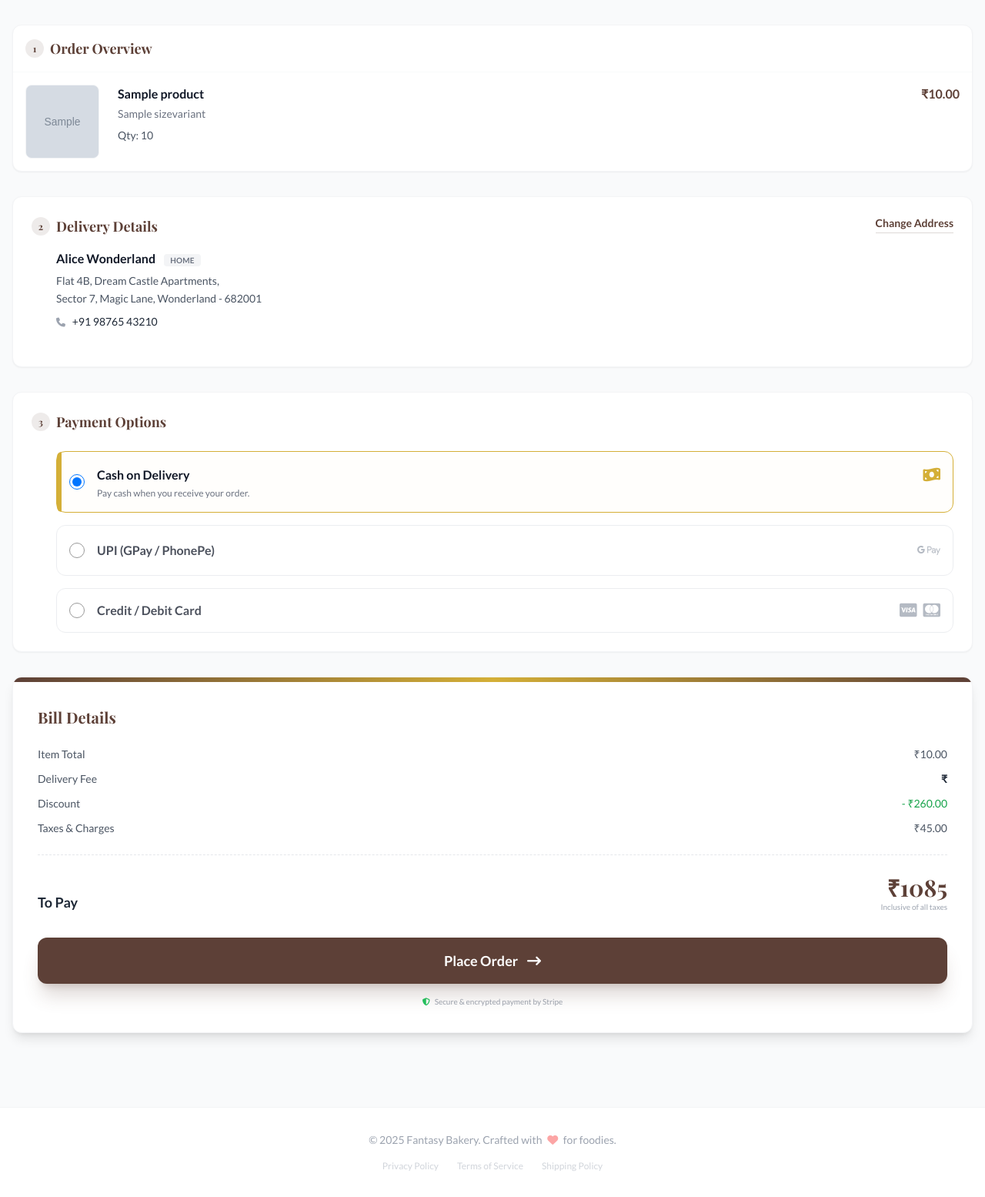
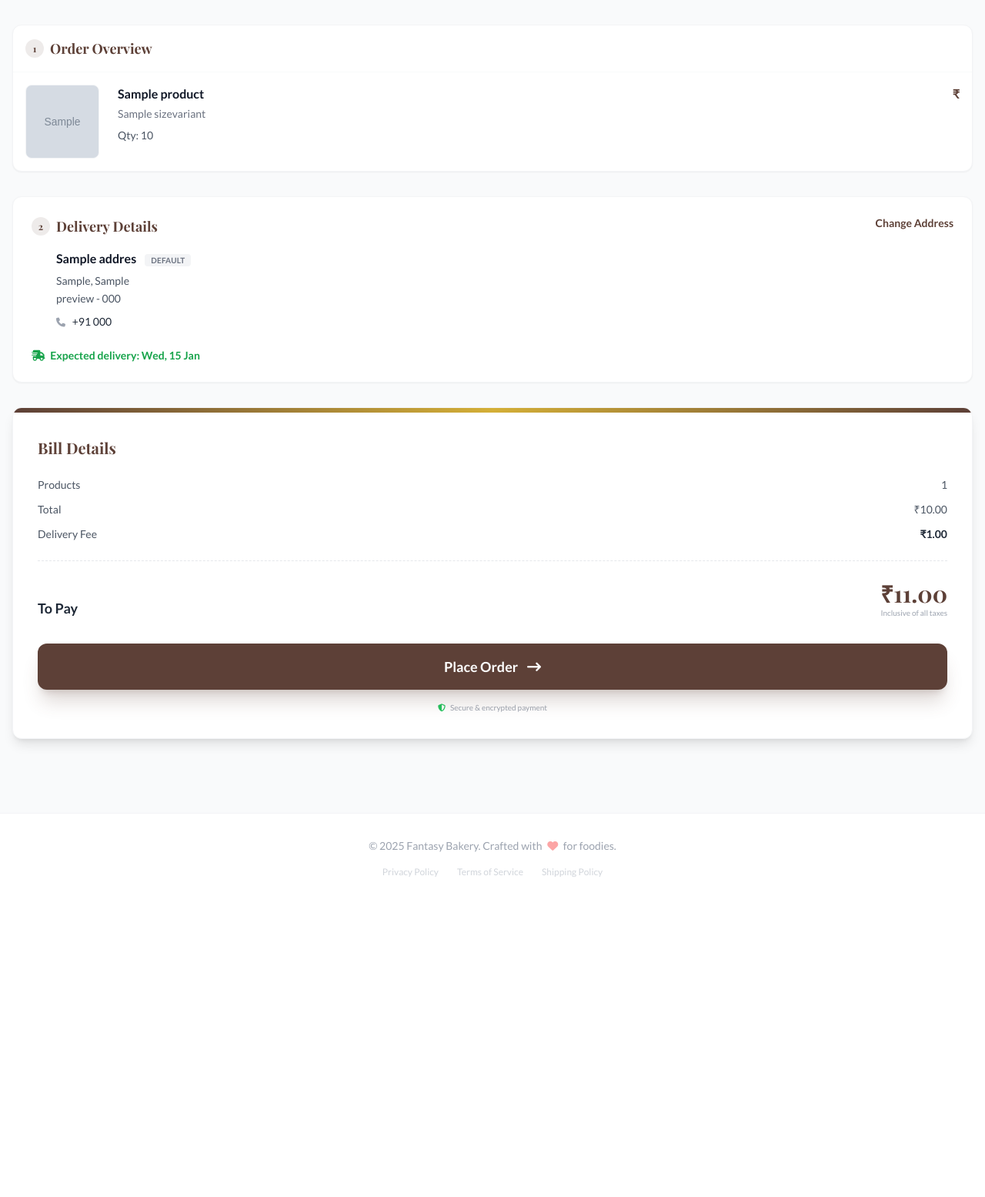
Before and after one commit to nishad-mt/Fantasy-e-commerce-, a Django app: page /order/pay/00000000-0000-0000-0000-000000000001/ in a window 1280 px wide. Shown: the part 73-1628 px from the top of the page at 77% size. After the commit the page ends 1212 px from the top, so only its background shows below. Run offline with Django 5.2, Linux system fonts and the light colour scheme; a user stored in the database is signed in; tables that the repository leaves empty hold one stand-in row (values such as "Sample post"); grey boxes marked "Sample" are stand-in pictures; some libraries are stand-ins or nearby versions; some web fonts are replaced.

Commit message:
Updated checkout, order, and delivery logic for payment integration

```diff
--- a/accounts/templates/user_profile.html
+++ b/accounts/templates/user_profile.html
@@ -4,7 +4,7 @@
 
 
 
-<div class="max-w-5xl mx-auto pt-0 pb-8 px-4">
+<div class="max-w-5xl mx-auto pt-24 pb-8 px-4">
 
   <!-- USER DETAILS CARD -->
   <div class="bg-white rounded-xl shadow-sm border border-gray-100 p-6 mb-6">
--- a/addresses/admin.py
+++ b/addresses/admin.py
@@ -3,5 +3,5 @@ from .models import Address
 
 @admin.register(Address)
 class AddressAdmin(admin.ModelAdmin):
-    list_display = ('user','phone','street','city','pincode','state',)
+    list_display = ('user','phone','is_default','street','city','pincode','state',)
     search_fields = ('user','city')
--- a/cart/models.py
+++ b/cart/models.py
@@ -21,3 +21,9 @@ class CartItem(models.Model):
 
     def __str__(self):
         return f"{self.variant.product.name} - {self.variant.size_name} ({self.quantity})"
+    @property
+    def price(self):
+        return self.variant.price
+    @property
+    def total_price(self):
+        return self.variant.price * self.quantity
--- a/cart/templates/cartlist.html
+++ b/cart/templates/cartlist.html
@@ -124,11 +124,6 @@
     <span class="text-green-600 font-semibold">-₹{{ discount }}</span>
   </div>
 
-  <!-- Tax -->
-  <div class="flex justify-between text-sm py-2 border-b border-dashed">
-    <span class="text-gray-600">Tax & GST</span>
-    <span class="font-semibold text-gray-800">₹{{ tax }}</span>
-  </div>
 
   <!-- Total -->
   <div class="flex justify-between text-lg font-bold py-4 mt-2 border-t">
--- a/cart/views.py
+++ b/cart/views.py
@@ -48,8 +48,7 @@ def cart(request):
 
     delivery_charge = 0 if subtotal > 500 else 40
     discount = 0
-    tax = (subtotal * Decimal("0.05")).quantize(Decimal("0.01"))
-    total = subtotal + tax + delivery_charge - discount
+    total = subtotal + delivery_charge - discount
 
     context = {
         "items": items,
@@ -58,7 +57,6 @@ def cart(request):
         "delivery_charge": delivery_charge,
         "discount": discount,
         "total": total,
-        'tax':tax,
         "item_count":item_count
     }
     return render(request, 'cartlist.html', context)
--- a/order/models.py
+++ b/order/models.py
@@ -8,8 +8,6 @@ class Order(models.Model):
     address = models.ForeignKey(
         "addresses.Address",
         on_delete=models.PROTECT,
-        null=True,
-        blank=True
     )
     STATUS_CHOICES = [
         ("PENDING", "Pending Payment"),
@@ -24,7 +22,7 @@ class Order(models.Model):
     status = models.CharField(max_length=20, choices=STATUS_CHOICES, default="PENDING")
     created_at = models.DateTimeField(auto_now_add=True)
     delivery_charge = models.DecimalField(max_digits=8, decimal_places=2, default=0)
-
+    delivery_date = models.DateField()
 
     def __str__(self):
         return str(self.order_id)
--- a/order/templates/checkout.html
+++ b/order/templates/checkout.html
@@ -79,7 +79,7 @@
                                             {{ item.variant.product.name }}
                                         </h3>
                                         <span class="font-bold text-fantasy-brown">
-                                            ₹{{ item.price|floatformat:2 }}
+                                            ₹{{ item.|floatformat:2 }}
                                         </span>
                                     </div>
                                     <p class="text-sm text-gray-500 mb-2">
@@ -104,29 +104,45 @@
                                         class="bg-fantasy-brown/10 text-fantasy-brown w-6 h-6 rounded-full flex items-center justify-center text-xs">2</span>
                                     Delivery Details
                                 </h2>
-                                <button type="button" onclick="window.location.href='address_form.html'"
-                                    class="text-sm font-bold text-fantasy-brown hover:text-fantasy-gold transition-colors border-b border-fantasy-brown/20 pb-0.5 hover:border-fantasy-gold">
+                                <button type="button"
+                                    onclick="document.getElementById('addressModal').classList.remove('hidden')"
+                                    class="text-sm font-bold text-fantasy-brown hover:text-fantasy-gold transition-colors">
                                     Change Address
                                 </button>
+
                             </div>
 
+                            {% if order.address %}
                             <div class="pl-8 mb-6">
-                                <h3 class="font-bold text-gray-900 text-base mb-1">Alice Wonderland <span
-                                        class="bg-gray-100 text-gray-500 text-[10px] px-2 py-0.5 rounded ml-2 uppercase tracking-wide">Home</span>
+                                <h3 class="font-bold text-gray-900 text-base mb-1">
+                                    {{ order.address.name }}
+                                    <span class="bg-gray-100 text-gray-500 text-[10px] px-2 py-0.5 rounded ml-2 uppercase tracking-wide">
+                                        Default
+                                    </span>
                                 </h3>
+
                                 <p class="text-gray-600 text-sm leading-relaxed mb-2">
-                                    Flat 4B, Dream Castle Apartments, <br>
-                                    Sector 7, Magic Lane, Wonderland - 682001
+                                    {{ order.address.street }}, {{ order.address.city }} <br>
+                                    {{ order.address.state }} - {{ order.address.pincode }}
                                 </p>
+
                                 <p class="text-sm text-gray-800 font-medium">
-                                    <i class="fa-solid fa-phone text-gray-400 mr-1.5 text-xs"></i> +91 98765 43210
+                                    <i class="fa-solid fa-phone text-gray-400 mr-1.5 text-xs"></i>
+                                    +91 {{ order.address.phone }}
                                 </p>
                             </div>
+                            {% else %}
+                            <p class="text-red-500">No delivery address selected</p>
+                            {% endif %}
+                            <p class="text-sm text-green-600 font-semibold mt-2">
+                                <i class="fa-solid fa-truck-fast mr-1"></i>
+                                Expected delivery: {{ order.delivery_date|date:"D, d M" }}
+                            </p>
                         </div>
                     </section>
 
                     <!-- 3. Payment Method -->
-                    <section
+                    <!-- <section
                         class="bg-white rounded-xl shadow-sm border border-gray-100 overflow-hidden hover:shadow-md transition-shadow duration-300">
                         <div class="p-6">
                             <h2 class="text-lg font-serif font-bold text-fantasy-brown flex items-center gap-2 mb-6">
@@ -136,7 +152,7 @@
                             </h2>
 
                             <div class="space-y-4 pl-8">
-                                <!-- COD -->
+                                 COD
                                 <label
                                     class="relative flex items-center p-4 border border-fantasy-gold bg-orange-50/20 rounded-xl cursor-pointer transition-all">
                                     <div class="flex items-center h-5">
@@ -152,12 +168,12 @@
                                         <p class="text-xs text-gray-500 mt-0.5">Pay cash when you receive your order.
                                         </p>
                                     </div>
-                                    <!-- Selected Indicator Strip -->
+                                     Selected Indicator Strip
                                     <div class="absolute left-0 top-0 bottom-0 w-1.5 bg-fantasy-gold rounded-l-xl">
                                     </div>
                                 </label>
 
-                                <!-- UPI -->
+                                 UPI
                                 <label
                                     class="relative flex items-center p-4 border border-gray-200 rounded-xl cursor-pointer hover:border-gray-300 transition-all opacity-75 hover:opacity-100 group hover:bg-gray-50">
                                     <div class="flex items-center h-5">
@@ -174,7 +190,7 @@
                                     </div>
                                 </label>
 
-                                <!-- Card -->
+                                 Card
                                 <label
                                     class="relative flex items-center p-4 border border-gray-200 rounded-xl cursor-pointer hover:border-gray-300 transition-all opacity-75 hover:opacity-100 group hover:bg-gray-50">
                                     <div class="flex items-center h-5">
@@ -195,7 +211,7 @@
                                 </label>
                             </div>
                         </div>
-                    </section>
+                    </section> -->
 
                     <!-- 4. Order Summary (Footer Style) -->
                     <section class="bg-white rounded-xl shadow-lg border border-gray-100 overflow-hidden relative">
@@ -206,52 +222,65 @@
     <h3 class="font-serif font-bold text-xl text-fantasy-brown mb-6">Bill Details</h3>
 
     <div class="space-y-3 text-sm border-b border-dashed border-gray-200 pb-6 mb-6">
+
+        <!-- Item total -->
         <div class="flex justify-between text-gray-600">
-                                    <span>Item Total</span>
-                                    <span>₹{{ order.total_amount|floatformat:2 }}</span>
+            <span>Products</span>
+            <span>
+                {{ order.items.all|length }}
+            </span>
         </div>
+
         <div class="flex justify-between text-gray-600">
-                                    <span class="text-gray-600">Delivery Fee</span>
-                                    {% if delivery_charge == 0 %}
+            <span>Total</span>
+            <span>
+                ₹{{ order.total_amount|floatformat:2 }}
+            </span>
+        </div>
+
+        <!-- Delivery -->
+        <div class="flex justify-between text-gray-600">
+            <span>Delivery Fee</span>
+            {% if order.delivery_charge == 0 %}
                 <span class="text-green-600 font-semibold">Free 🚚</span>
             {% else %}
-                                    <span class="font-semibold text-gray-800">₹{{ delivery_charge }}</span>
+                <span class="font-semibold text-gray-800">
+                    ₹{{ order.delivery_charge|floatformat:2 }}
+                </span>
             {% endif %}
         </div>
-                                <div class="flex justify-between text-gray-600">
-                                    <span>Discount</span>
-                                    <span class="text-green-600 relative">
-                                        - ₹260.00
-                                    </span>
-                                </div>
-                                <div class="flex justify-between text-gray-600">
-                                    <span>Taxes & Charges</span>
-                                    <span>₹45.00</span>
-                                </div>
+
+
     </div>
 
+    <!-- Final total -->
     <div class="flex justify-between items-end mb-8">
         <span class="font-bold text-gray-800 text-lg">To Pay</span>
         <div class="text-right">
-                                    <span class="font-serif font-bold text-3xl text-fantasy-brown">₹1085</span>
+            <span class="font-serif font-bold text-3xl text-fantasy-brown">
+                ₹{{ order.total_amount|add:order.delivery_charge|floatformat:2 }}
+            </span>
             <p class="text-[10px] text-gray-400">Inclusive of all taxes</p>
         </div>
     </div>
 
+    <form method="POST" action="{% url 'place_order' %}">
+        {% csrf_token %}
         <button
             class="w-full py-4 bg-fantasy-brown text-white rounded-xl font-bold text-lg shadow-xl shadow-fantasy-brown/20 hover:bg-opacity-90 hover:shadow-2xl transform hover:-translate-y-0.5 transition-all duration-300 flex justify-center items-center gap-3">
             <span>Place Order</span>
             <i class="fa-solid fa-arrow-right-long"></i>
         </button>
+    </form>
 
     <div class="mt-4 text-center">
-                                <p
-                                    class="text-[10px] text-gray-400 font-medium flex items-center justify-center gap-1.5">
+        <p class="text-[10px] text-gray-400 font-medium flex items-center justify-center gap-1.5">
             <i class="fa-solid fa-shield-halved text-green-500"></i>
-                                    Secure & encrypted payment by Stripe
+            Secure & encrypted payment
         </p>
     </div>
 </div>
+
                     </section>
 
                 </form>
@@ -269,6 +298,47 @@
                 </div>
             </div>
         </footer>
+    </div>
+    <!--------------------------------------------------------------------------------------------------------->
+    <div id="addressModal" class="fixed inset-0 bg-black/40 z-50 hidden flex items-center justify-center">
+
+  <div class="bg-white w-full max-w-lg rounded-xl p-6">
+    <h3 class="text-lg font-bold mb-4">Select Delivery Address</h3>
+
+    <form method="POST" action="{% url 'place_order' %}">
+      {% csrf_token %}
+
+      <div class="space-y-4 max-h-96 overflow-y-auto">
+        {% for addr in addresses %}
+        <label class="flex items-start gap-3 p-4 border rounded-lg cursor-pointer hover:border-fantasy-brown">
+
+          <input type="radio" name="address_id" value="{{ addr.id }}"
+                 {% if order.address and order.address.id == addr.id %}checked{% endif %}>
+
+          <div>
+            <p class="font-bold">{{ addr.name }}</p>
+            <p class="text-sm text-gray-600">
+              {{ addr.street }}, {{ addr.city }}, {{ addr.state }} - {{ addr.pincode }}
+            </p>
+          </div>
+        </label>
+        {% endfor %}
+      </div>
+
+      <div class="mt-6 flex justify-between">
+        <button type="button"
+            onclick="document.getElementById('addressModal').classList.add('hidden')"
+            class="px-4 py-2 border rounded-lg">
+            Cancel
+        </button>
+
+        <button type="submit"
+            class="px-6 py-2 bg-fantasy-brown text-white rounded-lg font-bold">
+            Deliver Here
+        </button>
+      </div>
+    </form>
+  </div>
 
 </div>
 </body>
--- a/order/urls.py
+++ b/order/urls.py
@@ -4,6 +4,7 @@ from . import views
 urlpatterns = [
     path("",views.order,name="order"),
     path("from-cart/", views.create_from_cart, name="create_from_cart"),
+    path("place/", views.place_order, name="place_order"),
     path("pay/<uuid:order_id>/", views.pay_order, name="pay_order"),
     path("checkout-order/",views.checkout,name="checkout"),
     path("order-detail/",views.order_detail,name="order_detail"),
--- a/order/views.py
+++ b/order/views.py
@@ -3,12 +3,25 @@ from django.contrib.auth.decorators import login_required
 from decimal import Decimal
 from cart.models import Cart
 from .models import Order,OrderItem
+from addresses.models import Address
+from django.contrib import messages
+from datetime import date,datetime,timedelta
 
 def order(request):
     return render(request,"order.html")
 
+@login_required
 def checkout(request):
-    return render(request,"checkout.html")
+    addresses = Address.objects.filter(user=request.user)
+    default_address = addresses.filter(is_default=True).first()
+
+    delivery_date = datetime.now().date() + timedelta(days=3)
+
+    return render(request, "checkout.html", {
+        "addresses": addresses,
+        "default_address": default_address,
+        'delivery_date':delivery_date.date()
+    })
 
 def create_from_cart(request):
     cart = get_object_or_404(Cart, user=request.user)
@@ -17,18 +30,32 @@ def create_from_cart(request):
     if not items.exists():
         return redirect('cart:cart')
 
-    subtotal = Decimal("0.00")
+    order_items_total = Decimal("0.00")
+
     for item in items:
-        subtotal += item.variant.price*item.quantity
+        line_total = item.variant.price * item.quantity
+        order_items_total += line_total
 
-    tax = (subtotal * Decimal("0.05")).quantize(Decimal("0.01"))
-    delivery = Decimal("0.00") if subtotal > 500 else Decimal("40.00")
-    total = subtotal + tax + delivery
+    OrderItem.objects.create(
+        order=order,
+        variant=item.variant,
+        quantity=item.quantity,
+        price=item.variant.price  # snapshot taken now
+    )
+
+    delivery = Decimal("0.00") if order_items_total > 500 else Decimal("40.00")
+    total = order_items_total  + delivery
+    default_address = Address.objects.filter(user=request.user, is_default=True).first()
+    delivery_date = date.today() + timedelta(days=3)
+    if not default_address:
+        return redirect("checkout")  # force user to pick/create address
 
     order = Order.objects.create(
         user=request.user,
+        address=default_address,
         total_amount=total,
-        delivery_charge = delivery
+        delivery_charge=delivery,
+        delivery_date=delivery_date
     )
 
     for item in items:
@@ -39,17 +66,61 @@ def create_from_cart(request):
             price=item.variant.price
         )
 
-
     return redirect("pay_order", order_id=order.order_id)
 
 @login_required
 def pay_order(request, order_id):
     order = get_object_or_404(Order, order_id=order_id, user=request.user)
 
+    addresses = Address.objects.filter(user=request.user)
+    default_address = addresses.filter(is_default=True).first()
+
     return render(request, "checkout.html", {
         "order": order,
-        "items": order.items.select_related("variant", "variant__product")
+        "items": order.items.select_related("variant", "variant__product"),
+        "addresses": addresses,
+        "default_address": default_address
     })
 
 def order_detail(request):
     return render(request,"order_detail.html")
+
+@login_required
+def place_order(request):
+    if request.method != "POST":
+        return redirect("checkout")
+
+    address_id = request.POST.get("address_id")
+    address = get_object_or_404(Address, id=address_id, user=request.user)
+
+    cart = get_object_or_404(Cart, user=request.user)
+    items = cart.items.select_related("variant")
+
+    if not items.exists():
+        messages.error(request, "Your cart is empty.")
+        return redirect("cart:cart")
+
+    subtotal = sum(item.variant.price * item.quantity for item in items)
+    delivery = Decimal("0.00") if subtotal > 500 else Decimal("40.00")
+    total = subtotal + delivery
+    delivery_date = date.today() + timedelta(days=3)
+
+    order = Order.objects.create(
+        user=request.user,
+        address=address,
+        total_amount=total,
+        delivery_charge=delivery,
+        delivery_date=delivery_date
+    )
+
+    for item in items:
+        OrderItem.objects.create(
+            order=order,
+            variant=item.variant,
+            quantity=item.quantity,
+            price=item.variant.price
+        )
+
+    cart.items.all().delete()
+
+    return redirect("pay_order", order_id=order.order_id)
```
Also changed, not shown: order/migrations/0004_alter_order_address.py (added), order/migrations/0005_order_delivery_date.py (added), order/migrations/0006_alter_order_delivery_date.py (added). Lines whose indentation alone changed are shown as unchanged.
